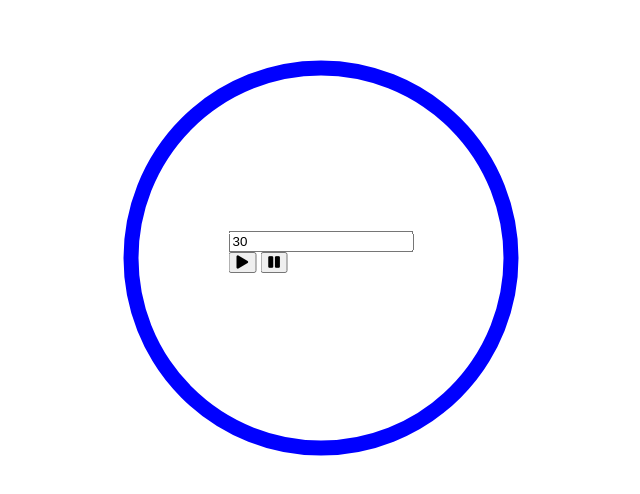
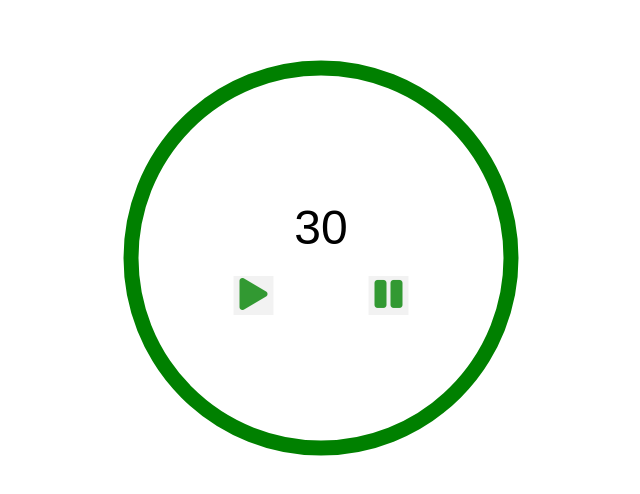
Before and after one commit to tod619/js_timer, a plain HTML site: page index.html in a window 1280 px wide. Shown: the part 148-642 px from the top of the page, without its empty margins (319-959 px from the left). Drawn offline with Linux system fonts and the light colour scheme.

Commit message:
add style + hover effect  to btns in style.css file

```diff
--- a/index.html
+++ b/index.html
@@ -14,7 +14,7 @@
     <div class="container">
         <div class="timer-container">
             <svg height="400" width="400">
-                <circle r="190" cx="200" cy="200" fill="transparent" stroke="blue" stroke-width="15"
+                <circle r="190" cx="200" cy="200" fill="transparent" stroke="green" stroke-width="15"
                     transform="rotate(-90 200 200)" />
             </svg>
         </div>
@@ -23,10 +23,10 @@
             <input type="text" id="duration" value="30">
 
             <div class="btn-container">
-                <button id="start">
+                <button id="start" class="btn btn-start">
                     <i class="fas fa-play"></i>
                 </button>
-                <button id="pause">
+                <button id="pause" class="btn btn-pause">
                     <i class="fas fa-pause"></i>
                 </button>
             </div>
--- a/style.css
+++ b/style.css
@@ -3,6 +3,7 @@ body {
   display: flex;
   align-items: center;
   justify-content: center;
+  overflow: hidden;
 }
 
 button {
@@ -19,3 +20,43 @@ button {
   left: 50%;
   transform: translate(-50%, -50%);
 }
+
+.input-container input {
+  font-size: 3rem;
+  text-align: center;
+  width: 50%;
+  display: block;
+  margin: 0 auto;
+  border: none;
+  background-color: transparent;
+}
+
+.input-container input:focus {
+  outline: none;
+}
+
+.btn-container {
+  display: flex;
+  justify-content: space-between;
+  margin-top: 10px;
+}
+.btn {
+  position: relative;
+  bottom: -10px;
+  border: none;
+  font-size: 2rem;
+  color: green;
+  opacity: 0.8;
+  transition: opacity 0.3s ease;
+}
+.btn:hover {
+  opacity: 1;
+}
+
+.btn-start {
+  left: 225px;
+}
+
+.btn-pause {
+  right: 225px;
+}
```
